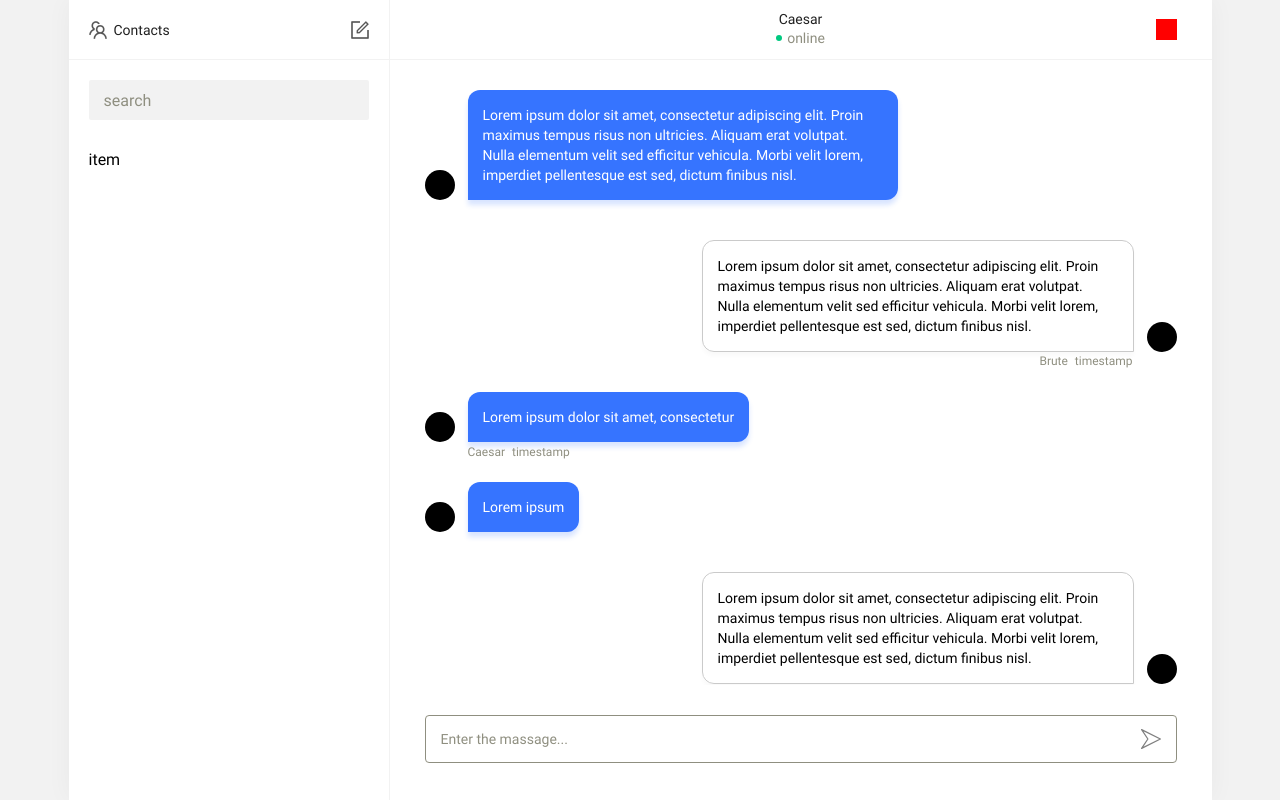
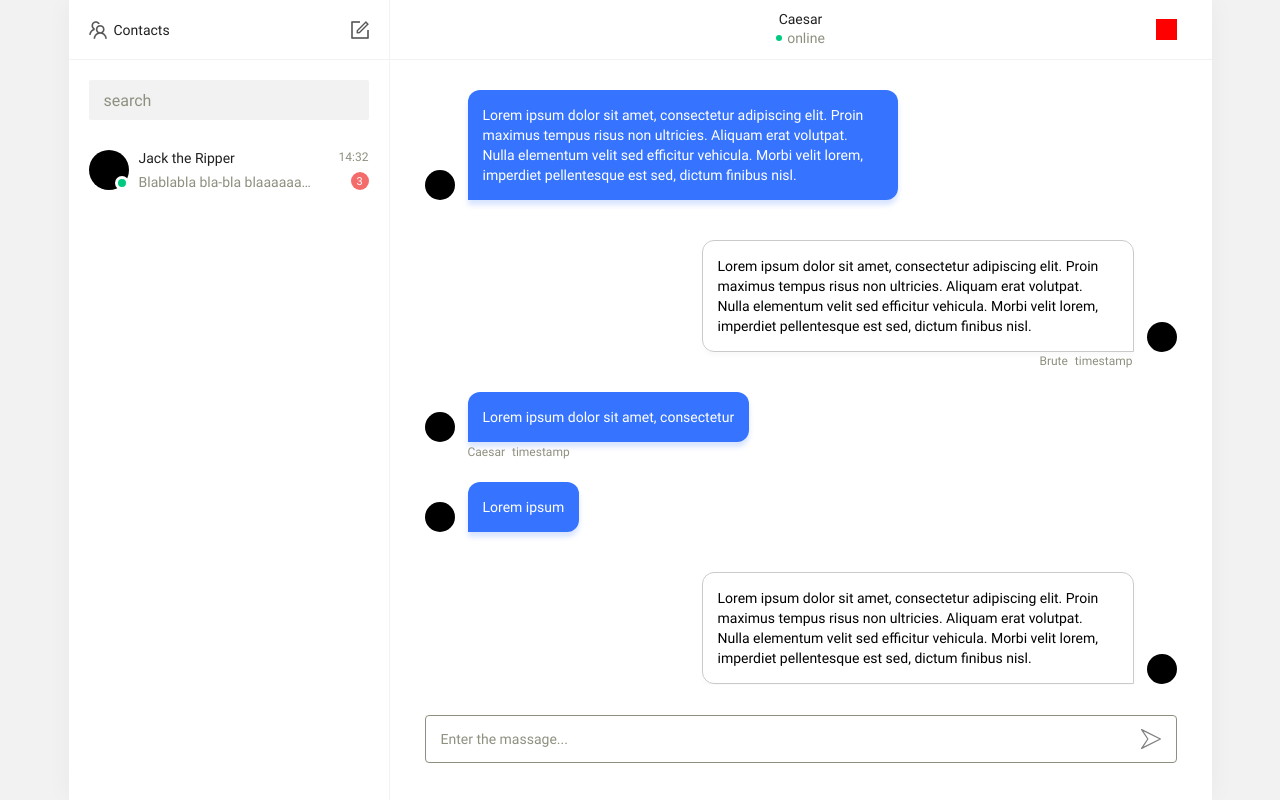
Before and after one commit to mrdimemes/react-chat, a React (Create React App) app in the folder front-end/: page / in a window 1280 px wide. Built offline with nearby package versions, Linux system fonts and the light colour scheme.

Commit message:
styles for contact component

```diff
--- a/front-end/src/components/contacts/Contact.jsx
+++ b/front-end/src/components/contacts/Contact.jsx
@@ -1,8 +1,22 @@
 import React from 'react';
+
+import '../../styles/sass/components/contacts/Contact.sass';
+
 
 function Contact() {
   return (
-    <div className='contact'>item</div>
+    <div className='contact'>
+      <div className='contact__photo'>
+        <div className='contact__online-marker'></div>
+      </div>
+      <div className='contact__body'>
+        <h3 className='contact__name'>Jack the Ripper</h3>
+        <p className='contact__preview'>Blablabla bla-bla blaaaaaaaaaaaa</p>
+        <div className='contact__unreaded-income'>3</div>
+        <div className='contact__outcome-status'></div>
+        <div className='contact__time'>14:32</div>
+      </div>
+    </div>
   )
 }
 
--- /dev/null
+++ b/front-end/src/styles/sass/components/contacts/Contact.sass
@@ -0,0 +1,72 @@
+@use '../../foundation/general'
+@use '../../foundation/colors'
+@use '../../foundation/mixins'
+
+.contact
+  height: 40px
+  display: flex
+  column-gap: 10px
+
+  &__photo
+    @include mixins.square(40px)
+    border-radius: 50%
+    position: relative
+    background-color: black
+
+  &__online-marker
+    @include mixins.square(8px)
+    border-radius: 50%
+    background-color: colors.$success
+    border: 3px solid white
+    position: absolute
+    bottom: 0
+    right: 0
+
+  &__body
+    flex-grow: 1
+    display: flex
+    flex-direction: column
+    justify-content: space-between
+    position: relative
+
+  &__name
+    font-size: 14px
+    line-height: 16px
+    font-weight: 600
+    max-width: 180px
+    white-space: nowrap
+    overflow: hidden
+    text-overflow: ellipsis
+
+  &__preview
+    font-size: 14px
+    line-height: 16px
+    color: colors.$gray
+    max-width: 180px
+    white-space: nowrap
+    overflow: hidden
+    text-overflow: ellipsis
+
+  &__unreaded-income
+    @include mixins.square(18px)
+    @include mixins.flex-centered
+    border-radius: 50%
+    background-color: colors.$error
+    font-size: 11px
+    line-height: 13px
+    font-weight: 700
+    color: white
+    position: absolute
+    right: 0
+    bottom: 0
+
+  &__outcome-status
+    display: none
+
+  &__time
+    font-size: 12px
+    line-height: 14px
+    color: colors.$gray
+    position: absolute
+    top: 0
+    right: 0
--- a/front-end/src/styles/sass/foundation/_colors.sass
+++ b/front-end/src/styles/sass/foundation/_colors.sass
@@ -7,3 +7,4 @@ $main-color: #3674FF
 $light-main-color: #4CA5FF
 
 $success: #00C980
+$error: #F46B6B
--- a/front-end/src/styles/sass/foundation/_general.sass
+++ b/front-end/src/styles/sass/foundation/_general.sass
@@ -33,11 +33,11 @@ body
 
 h1, h2, h3, h4, h5, h6
   margin: 0
+  color: colors.$dark-gray
 
 h1
   font-size: 28px
   line-height: 33px
-  color: colors.$dark-gray
 
 p
   margin: 0
```
